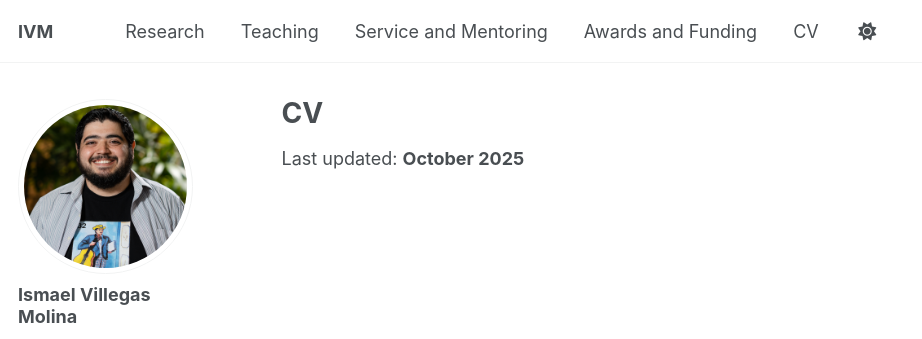
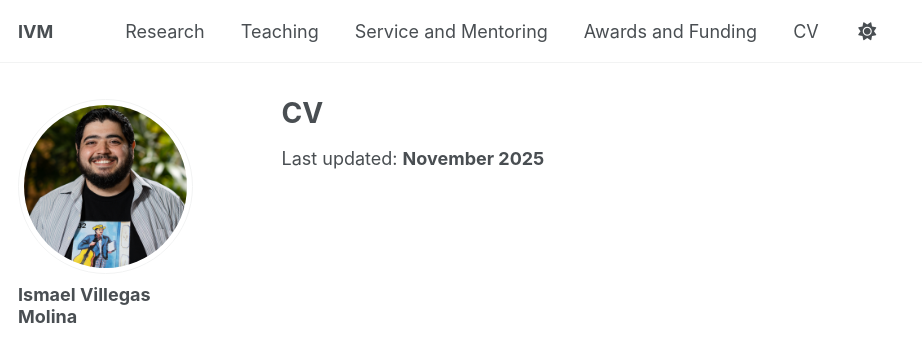
Before and after one commit to IsmaelV/IsmaelV.github.io, a Jekyll site: the page built from _pages/cv.md, in a window 1280 px wide and 900 px high. Shown: the top 339 px of the window, without its empty margins (0-922 px from the left). Built offline with Jekyll 4.4.1, drawn with Linux system fonts in a browser that asks for light colours; some web fonts are replaced; a script that is not in the unit is left out.

Commit message:
Updated CV update date

```diff
--- a/_pages/cv.md
+++ b/_pages/cv.md
@@ -7,7 +7,7 @@ permalink: /cv/
 
 {% include base_path %}
 
-<p>Last updated: <b>October 2025</b></p>
+<p>Last updated: <b>November 2025</b></p>
 
 <object type="application/pdf"
         data="{{ base_path }}/files/CV_Ismael_Villegas_Molina.pdf"
```
